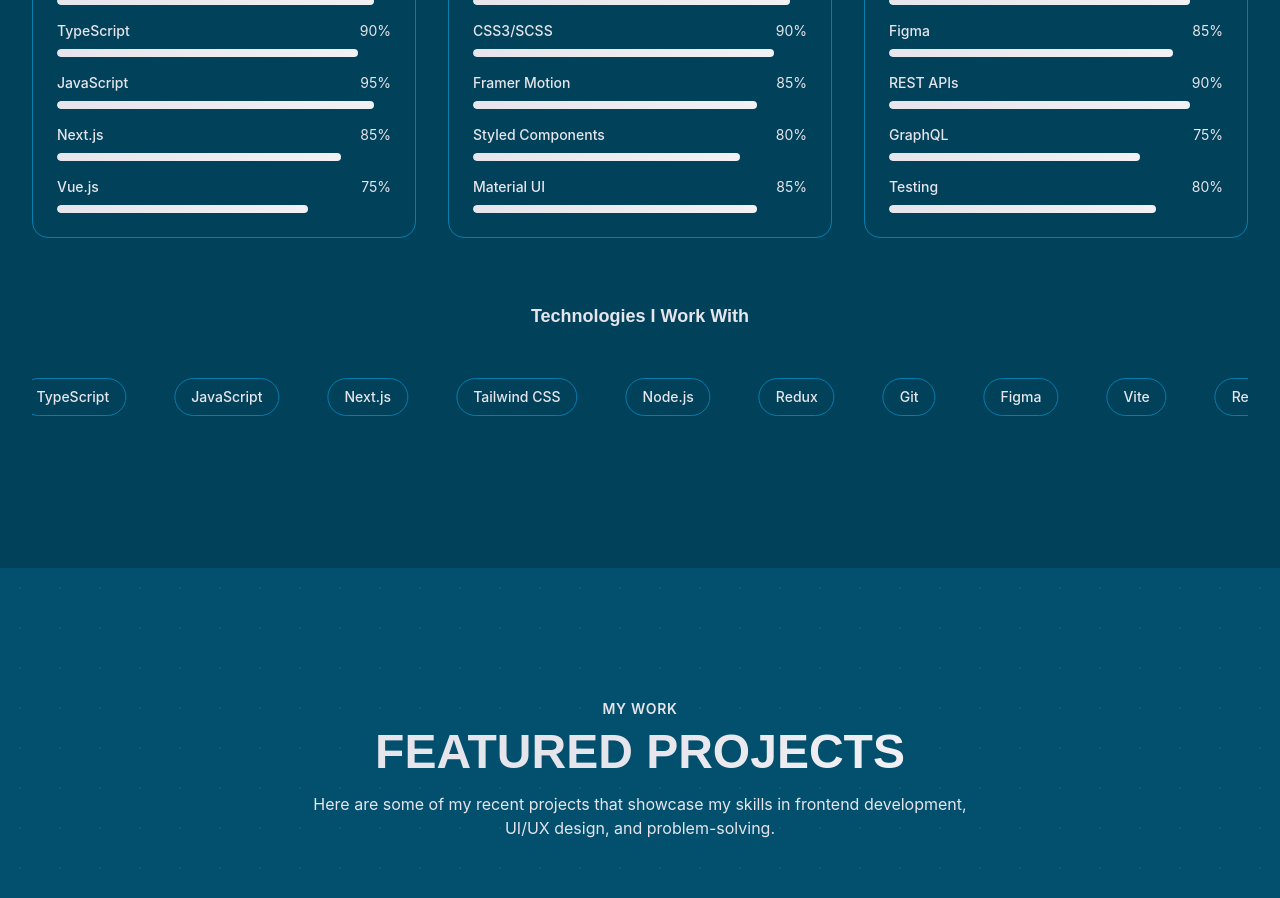
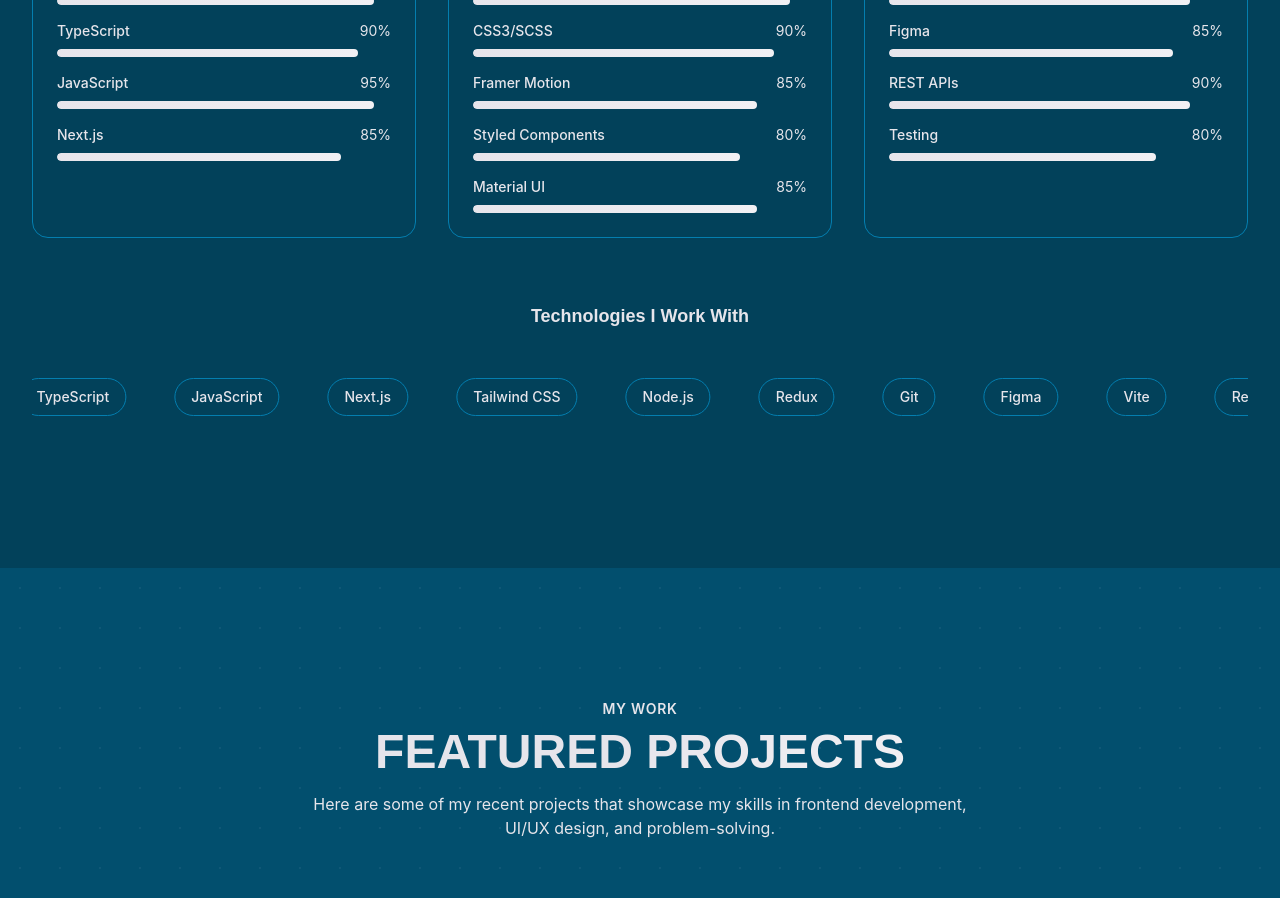
Before and after one commit to pshemssa/react-portfolio, a React (Vite) app: page / in a window 1280 px wide. Shown: the part 1940-2838 px from the top of the page. Built offline with nearby package versions, Linux system fonts and the light colour scheme.

Commit message:
skills changed

```diff
--- a/src/components/portfolio/Skills.tsx
+++ b/src/components/portfolio/Skills.tsx
@@ -8,7 +8,6 @@
       { name: 'TypeScript', level: 90 },
       { name: 'JavaScript', level: 95 },
       { name: 'Next.js', level: 85 },
-      { name: 'Vue.js', level: 75 },
     ],
   },
   {
@@ -27,7 +26,6 @@
       { name: 'Git/GitHub', level: 90 },
       { name: 'Figma', level: 85 },
       { name: 'REST APIs', level: 90 },
-      { name: 'GraphQL', level: 75 },
       { name: 'Testing', level: 80 },
     ],
   },
```
